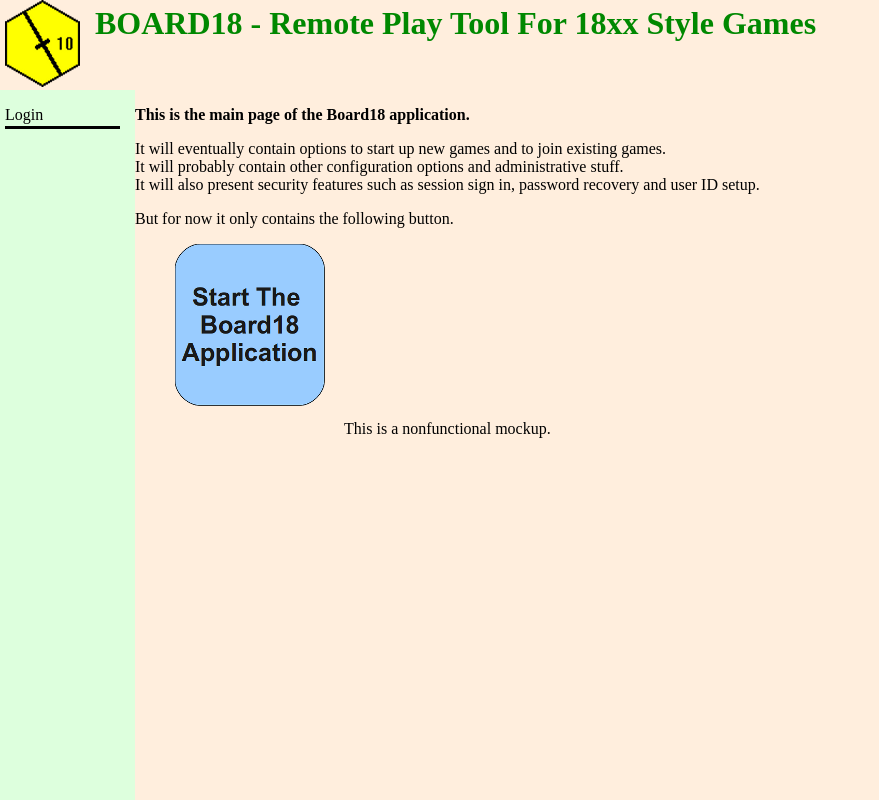
After one commit to richpri/board18, a PHP site: page /index.php in a window 1280 px wide. The commit adds this page. Shown: the whole page, without its empty margins (0-879 px from the left). Run offline with PHP 8.4, Linux system fonts and the light colour scheme.

Commit message:
I have started working in the index file [the main menu for controlling the application]. I am starting with the login and security logic. I have also created a gamer database table.

```diff
--- /dev/null
+++ b/includes/config.php
@@ -0,0 +1,6 @@
+<?php
+	define('DB_HOST', 'localhost');
+  define('DB_USER', 'board18');
+  define('DB_PASSWORD', 'MarySue');
+  define('DB_DATABASE', 'board18');
+?>
--- /dev/null
+++ b/index.php
@@ -0,0 +1,107 @@
+<!doctype html>
+<html lang="en">
+  <head>
+    <meta charset="utf-8" />
+    <title>BOARD18 - Remote Play Tool For 18xx Style Games</title>
+    <link rel="shortcut icon" href="images/favicon.ico" >
+    <link rel="stylesheet" href="style/board18com.css" />
+    <link rel="stylesheet" href="style/board18Index.css" />
+    <script type="text/javascript" src="scripts/jquery.js">
+    </script>
+    <script type="text/javascript" src="scripts/board18com.js">
+    </script>
+    <script type="text/javascript" >
+      $(function() {
+        $('#open').click(function() {
+          $('#login form').slideToggle(300);
+        })
+        $('.error').hide();
+        $("#pwbutton").click(function() {
+          $('.error').hide();
+          var name = $("input#username").val();
+          if (name == "") {
+            $("label#name_error").show();
+            $("input#username").focus();
+            return false;
+          }
+          var passwd = $("input#password").val();
+          if (passwd == "") {
+            $("label#password_error").show();
+            $("input#password").focus();
+            return false;
+          }
+          var dataString = 'name='+ name + '&password=' + passwd;
+          alert (dataString); return false;
+          $.ajax({
+            type: "POST",
+            url: "bin/logon-exec.php",
+            data: dataString,
+            success: function() {
+              $('#contact_form').html("<div id='message'></div>");
+              $('#message').html("<h2>Contact Form Submitted!</h2>")
+              .append("<p>We will be in touch soon.</p>")
+              .hide()
+              .fadeIn(1500, function() {
+                $('#message').append("<img id='checkmark' src='images/check.png' />");
+              });
+            }
+          });
+          return false;
+        });
+      }); // end ready
+    </script>
+  </head>
+  <body>
+    <div id="topofpage">
+      <div id="logo">
+        <img src="images/logo.png" alt="Logo" />
+      </div>
+
+      <div id="heading">
+        <h1>BOARD18 - Remote Play Tool For 18xx Style Games</h1>
+      </div>
+    </div>
+    <div id="leftofpage">
+      <p id="open">Login</p>
+    </div>
+    <div id="rightofpage">
+      <div id="login">
+        <form name="login" action="">
+          <p>
+            <label for="username">Username:</label>
+            <input type="text" name="username" id="username">
+            <label class="error" for="username" id="name_error">
+              This field is required.</label>
+          </p>
+          <p>
+            <label for="password">Password: </label>
+            <input type="text" name="password" id="password">
+            <label class="error" for="password" id="password_error">
+              This field is required.</label>
+          </p>
+          <p>
+            <input type="submit" name="button" id="pwbutton" value="Submit" >
+          </p>
+        </form>
+      </div>
+      <div id="content">
+        <p><b>This is the main page of the Board18 application.</b></p>
+        <p>It will eventually contain options to start up new games and to
+          join existing games. <br/>
+          It will probably contain other configuration options and
+          administrative stuff. <br/>
+          It will also present security features such as session sign in,
+          password recovery and user ID setup.</p>
+        <p>But for now it only contains the following button.</p>
+        <div style="position:relative; left:40px;">
+          <a href="board18Map.php"><img src="images/start.png"
+                                        alt="Start BOARD18" /></a>
+        </div>
+        <footer>
+          This is a nonfunctional mockup.
+        </footer>
+      </div>
+    </div>
+
+  </body>
+</html>
--- a/style/board18Index.css
+++ b/style/board18Index.css
@@ -1,5 +1,52 @@
 /* CSS Document for index page  */
 /* File: style/board18Index.css */
+
+#sidebar {
+  width:120px;
+  position: absolute;
+  background-color:#ddffdd;
+  left:0px;
+  top:0px;
+}
+
+#open {
+	width: 115px;
+  height:20px;
+  margin-left: 5px;
+  border-bottom-style:solid;
+}
+
+#open:hover {
+	color: rgb(0,0,0);
+	background-color:#ffeedd;
+}
+
+#login {
+	width: 300px;
+	position: absolute;
+	left: 10px;
+	top: 6px;
+	z-index: 10;
+}
+
+#login form {
+	padding: 10px 10px 10px 10px;
+	display: none;
+	background-color:#ddffdd;
+}
+#login label {
+	display: inline-block;
+	width: 200px;
+	text-align:right;
+	margin: 0 15px 0 0;
+	color: rgb(58,80,123);
+}
+#login input {
+	font-size: 14px;
+}
+#login #button {
+	margin-left: 50px;
+}
 
 #content {
   background-color:#ffeedd;
@@ -7,6 +54,10 @@
   left:0px;
   top:0px;
   height:350px;
+}
+
+.error {
+  color: red !important;
 }
 
 footer {
```
Also changed, not shown: gameSession.php (+4 -4 lines), testAJAX.html (added, +35 -0 lines), updateGame.php (added, +15 -0 lines), data/testSession.json (renamed from data/testGame.json).
